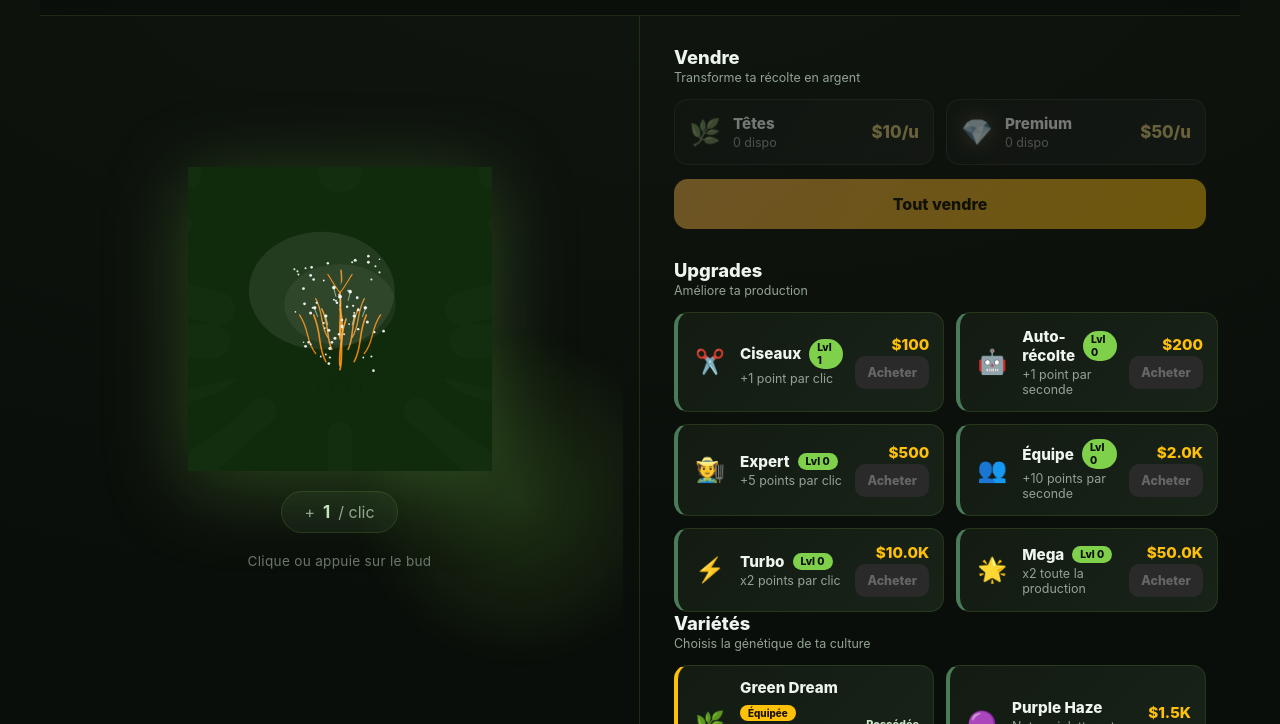
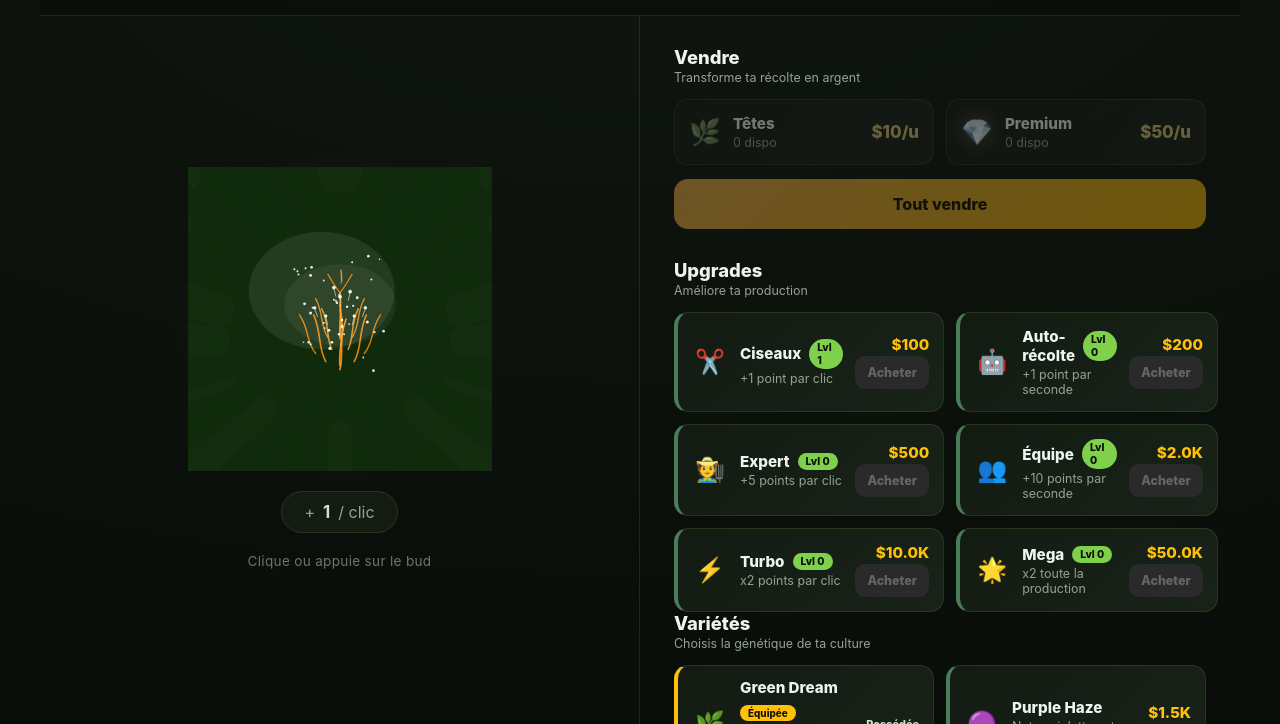
Before and after one commit to stxtxm/clicker-game, a plain HTML site: page index.html in a window 1280 px wide. Shown: the part 76-800 px from the top of the page. Drawn offline with Linux system fonts and the light colour scheme.

Commit message:
perf(bud): remove expensive drop-shadow filter, static halo (no breathing anim), cap trichome count

```diff
--- a/index.html
+++ b/index.html
@@ -45,9 +45,10 @@ button:focus{outline:none}
 /* ===== Harvest view ===== */
 .bud-stage{flex:1 1 0%;min-height:0;display:flex;flex-direction:column;align-items:center;justify-content:center;gap:10px;position:relative;overflow:hidden}
 .bud-cont{position:relative;width:min(70vw,42vh,300px);aspect-ratio:1;display:flex;justify-content:center;align-items:center}
-.bud-svg{width:100%;height:100%;cursor:pointer;filter:drop-shadow(0 14px 40px rgba(127,208,75,.28));transition:transform .08s cubic-bezier(.4,0,.2,1);touch-action:none;-webkit-touch-callout:none;-webkit-user-select:none;user-select:none}
+.bud-svg{width:100%;height:100%;cursor:pointer;transition:transform .08s cubic-bezier(.4,0,.2,1);touch-action:none;-webkit-touch-callout:none;-webkit-user-select:none;user-select:none;will-change:transform}
 .bud-svg:active{transform:scale(.95)}
-.bud-halo{position:absolute;left:50%;top:50%;width:118%;height:118%;transform:translate(-50%,-50%);border-radius:50%;background:radial-gradient(circle,rgba(127,208,75,.18),transparent 65%);pointer-events:none;animation:breathe 3.2s ease-in-out infinite}
+.bud-halo{position:absolute;left:50%;top:50%;width:118%;height:118%;transform:translate(-50%,-50%);border-radius:50%;background:radial-gradient(circle,rgba(127,208,75,.16),transparent 65%);pointer-events:none}
+.bud-halo.breathing{animation:breathe 3.2s ease-in-out infinite}
 @keyframes breathe{0%,100%{opacity:.6;transform:scale(1)}50%{opacity:1;transform:scale(1.06)}}
 @keyframes bp{0%{transform:scale(1)}35%{transform:scale(.92)}65%{transform:scale(1.05)}100%{transform:scale(1)}}
 .pulse-active{animation:bp .28s cubic-bezier(.4,0,.2,1)}
@@ -305,7 +306,7 @@ function renderBud(){
   h+=`<ellipse cx="150" cy="136" rx="55" ry="40" fill="#ffffff" opacity="${(.04+st.frost*.015).toFixed(3)}"/>`;
   h+=`<g stroke="#e8f5e0" stroke-width=".6" fill="#ffffff"><line x1="146" y1="128" x2="144" y2="120"/><circle cx="144" cy="119" r="1.5"/><line x1="158" y1="132" x2="160" y2="124"/><circle cx="160" cy="123" r="1.5"/><line x1="128" y1="148" x2="125" y2="140"/><circle cx="125" cy="139" r="1.4"/><line x1="172" y1="148" x2="175" y2="140"/><circle cx="175" cy="139" r="1.4"/><line x1="138" y1="156" x2="136" y2="148"/><circle cx="136" cy="147" r="1.3"/><line x1="162" y1="156" x2="164" y2="148"/><circle cx="164" cy="147" r="1.3"/><line x1="150" y1="138" x2="150" y2="129"/><circle cx="150" cy="128" r="1.6"/></g>`;
   const rnd=mulberry32(1337);
-  const n=Math.round(60*st.frost);
+  const n=Math.min(50,Math.round(40*st.frost));
   h+='<g fill="#ffffff" opacity=".9">';
   for(let i=0;i<n;i++){const x=Math.round(104+rnd()*92),y=Math.round(84+rnd()*122),r=(0.8+rnd()*0.8).toFixed(1);h+=`<circle cx="${x}" cy="${y}" r="${r}"/>`}
   h+='</g>';
```
